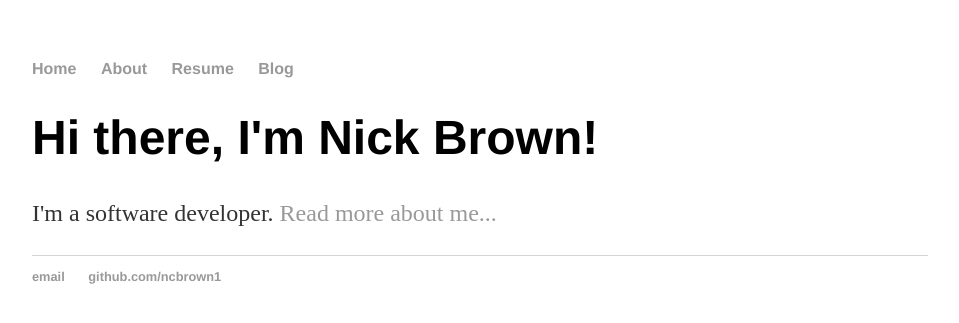
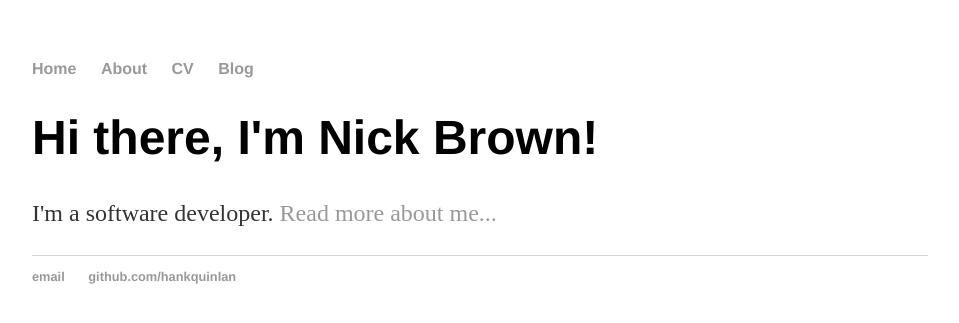
Before and after one commit to ncbrown1/ncbrown1.github.io, a Jekyll site: the page built from index.html, in a window 1280 px wide. Shown: the top 323 px of the page, without its empty margins (160-1119 px from the left). Built offline with Jekyll 4.4.1, drawn with Linux system fonts in a browser that asks for light colours.

Commit message:
Update index.html
using jekyll default layout

```diff
--- a/index.html
+++ b/index.html
@@ -1,30 +1,8 @@
-<!DOCTYPE html>
-<html>
-	<head>
-		<title>Nick Brown</title>
-		<!-- link to main stylesheet -->
-		<link rel="stylesheet" type="text/css" href="/css/main.css">
-	</head>
-	<body>
-		<nav>
-    		<ul>
-        		<li><a href="/">Home</a></li>
-	        	<li><a href="/about">About</a></li>
-        		<li><a href="/resume">Resume</a></li>
-        		<li><a href="/blog">Blog</a></li>
-    		</ul>
-		</nav>
-		<div class="container">
-    		<div class="blurb">
-        		<h1>Hi there, I'm Nick Brown!</h1>
-				<p>I'm a software developer. <a href="/about">Read more about me...</a></p>
-    		</div><!-- /.blurb -->
-		</div><!-- /.container -->
-		<footer>
-    		<ul>
-        		<li><a href="mailto:nickbrown714@gmail.com">email</a></li>
-        		<li><a href="https://github.com/ncbrown1">github.com/ncbrown1</a></li>
-			</ul>
-		</footer>
-	</body>
-</html>
+---
+layout: default
+title: Hank Quinlan, Horrible Cop
+---
+<div class="blurb">
+  <h1>Hi there, I'm Nick Brown!</h1>
+  <p>I'm a software developer. <a href="/about">Read more about me...</a></p>
+</div><!-- /.blurb -->
```
